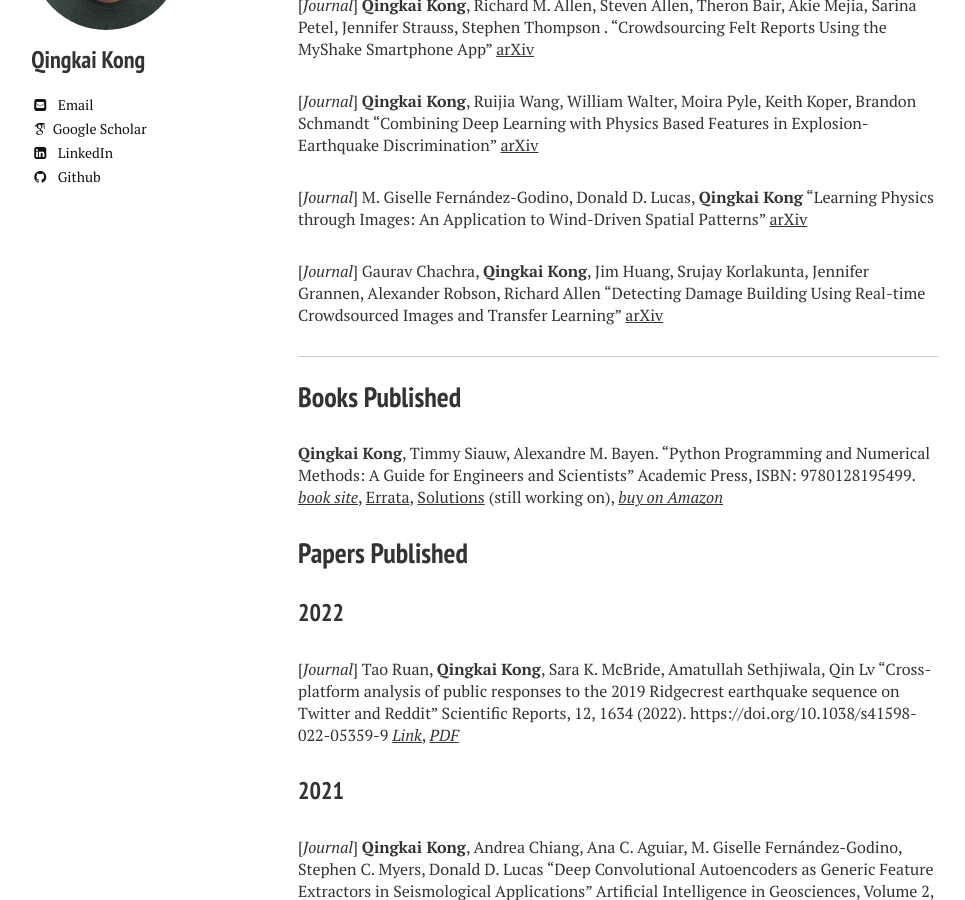
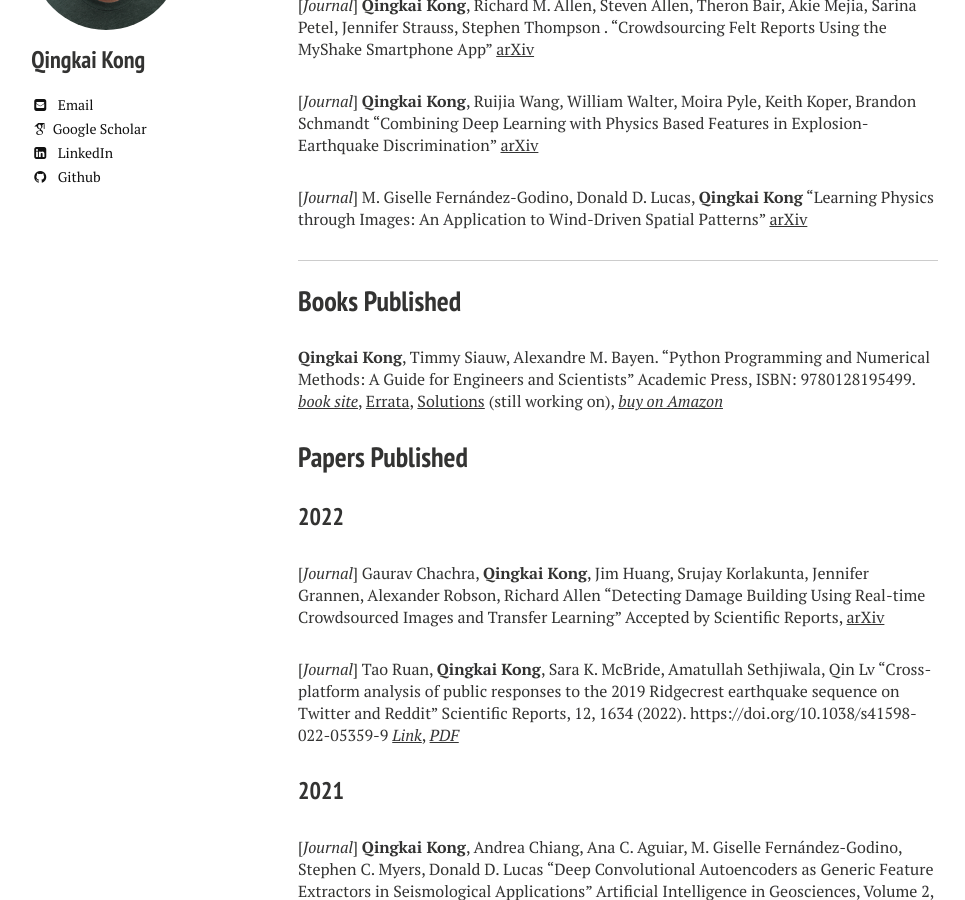
Before and after one commit to qingkaikong/qingkaikong, a Jekyll site: the page built from publications.md, in a window 1280 px wide and 900 px high, scrolled down 308 px. Shown: the whole window, without its empty margins (22-987 px from the left). Built offline with Jekyll 4.4.1, drawn with Linux system fonts in a browser that asks for light colours; nearby versions of some CDN libraries; some web fonts are replaced; part of the change alters nothing that is shown.

Commit message:
one accept paper

```diff
--- a/publications.md
+++ b/publications.md
@@ -22,8 +22,6 @@ excerpt: "My publications"
 
 [*Journal*] M. Giselle Fernández-Godino, Donald D. Lucas, **Qingkai Kong** "Learning Physics through Images: An Application to Wind-Driven Spatial Patterns" [arXiv](https://arxiv.org/abs/2202.01762)
 
-[*Journal*] Gaurav Chachra, **Qingkai Kong**, Jim Huang, Srujay Korlakunta, Jennifer Grannen, Alexander Robson, Richard Allen "Detecting Damage Building Using Real-time Crowdsourced Images and Transfer Learning" [arXiv](https://arxiv.org/abs/2110.05762)
-
 ---
 
 ## Books Published
@@ -33,6 +31,8 @@ excerpt: "My publications"
 ## Papers Published
 
 ### 2022
+
+[*Journal*] Gaurav Chachra, **Qingkai Kong**, Jim Huang, Srujay Korlakunta, Jennifer Grannen, Alexander Robson, Richard Allen "Detecting Damage Building Using Real-time Crowdsourced Images and Transfer Learning" Accepted by Scientific Reports, [arXiv](https://arxiv.org/abs/2110.05762)
 
 [*Journal*] Tao Ruan, **Qingkai Kong**, Sara K. McBride, Amatullah Sethjiwala, Qin Lv "Cross-platform analysis of public responses to the 2019 Ridgecrest earthquake sequence on Twitter and Reddit" Scientific Reports, 12, 1634 (2022). https://doi.org/10.1038/s41598-022-05359-9 [*Link*](https://www.nature.com/articles/s41598-022-05359-9), [*PDF*](https://www.nature.com/articles/s41598-022-05359-9.pdf)
 
```
